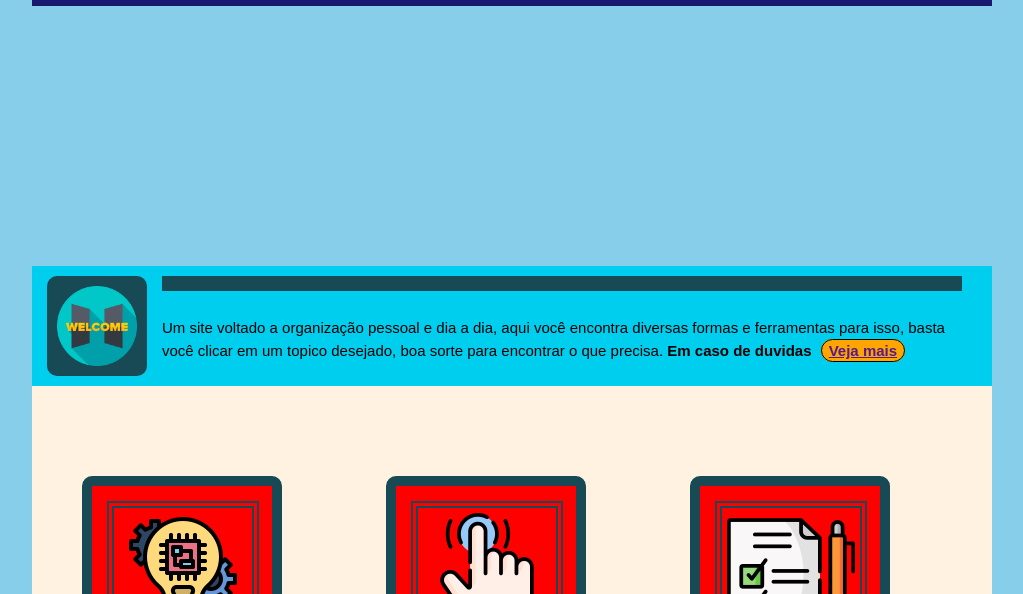
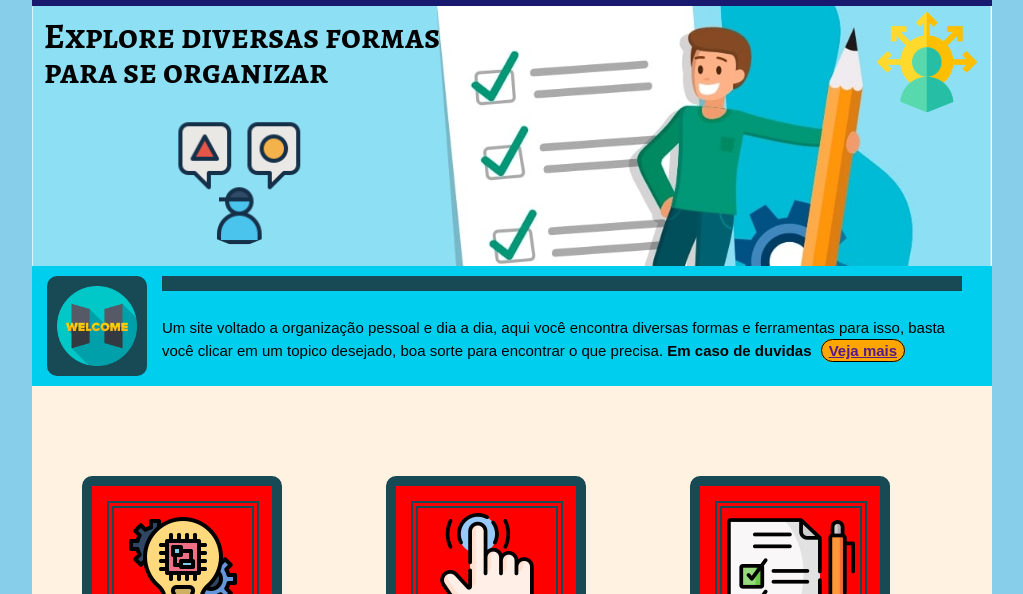
Before and after one commit to lhorran/Organize, a plain HTML site: page index.html in a window 1280 px wide. Shown: the part 206-800 px from the top of the page, without its empty margins (128-1151 px from the left). Drawn offline with Linux system fonts and the light colour scheme.

Commit message:
novos recursos

```diff
--- a/index.html
+++ b/index.html
@@ -37,6 +37,7 @@
 
 	<div class="slide">
 		<div class="slide-img">
+			<img src="img/SlideC1.png">
 
 		</div>
 	</div>
```
Also changed, not shown: img/SlideC1.png (added), img/recarregarSD1E.png (added), img/relogioSD1E.png (added), img/slide/detalhe.png (added), img/slide/opcoes (1).png (added), img/slide/opcoes (2).png (added), img/slide/opcoes (3).png (added), img/slide/opcoes.png (added), img/slide/slide1.jpg (added), img/slide/slide2.png (added), img/slide/slide3.jpg (added), img/slide/slide5.png (added), img/slideFundo1.jpg (deleted), img/slideFundo2.png (deleted).
